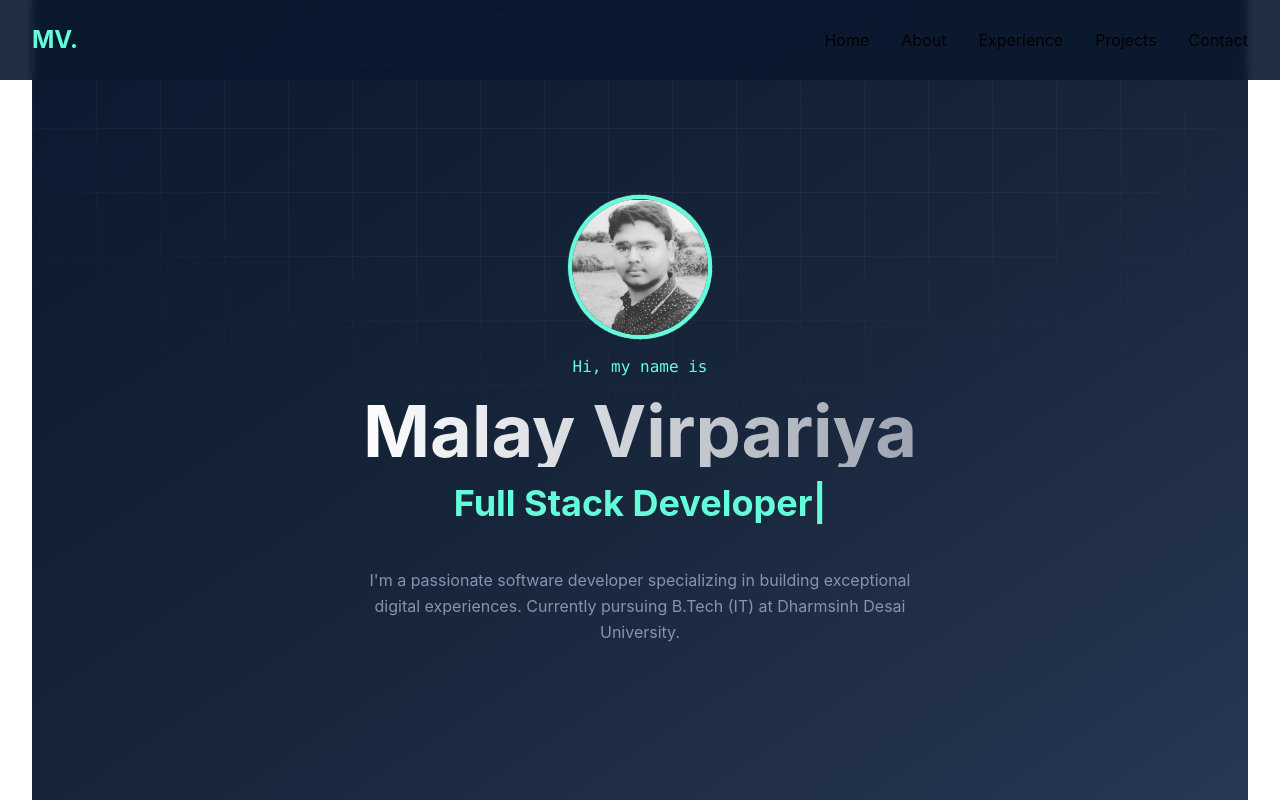
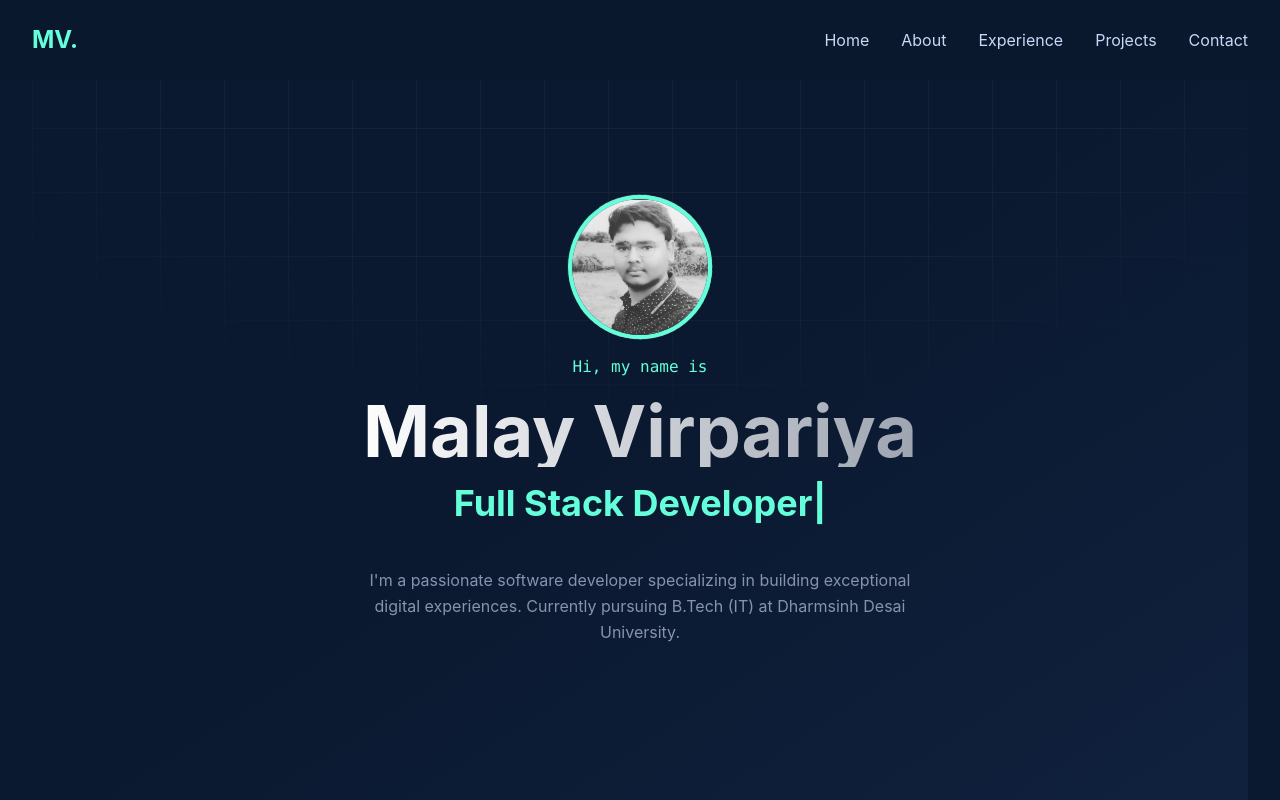
Before and after one commit to virpariyamalay/Malay-s-Portfolio, a React (Vite) app: page / in a window 1280 px wide. Shown: the top 800 px of the page. Built offline with nearby package versions, Linux system fonts and the light colour scheme.

Commit message:
design updated

```diff
--- a/src/App.jsx
+++ b/src/App.jsx
@@ -9,8 +9,8 @@ import Footer from './components/Footer'
 
 function App() {
   return (
-    // <div className="min-h-screen bg-primary">
-    <div className="min-h-screen bg-white text-black dark:bg-primary dark:text-lightText transition-colors duration-300">
+    <div className="min-h-screen bg-primary">
+
 
       <Navbar />
       <div className="max-w-7xl mx-auto px-4 sm:px-6 lg:px-8">
```
Also changed, not shown: src/components/Navbar.jsx (+59 -0 lines).
